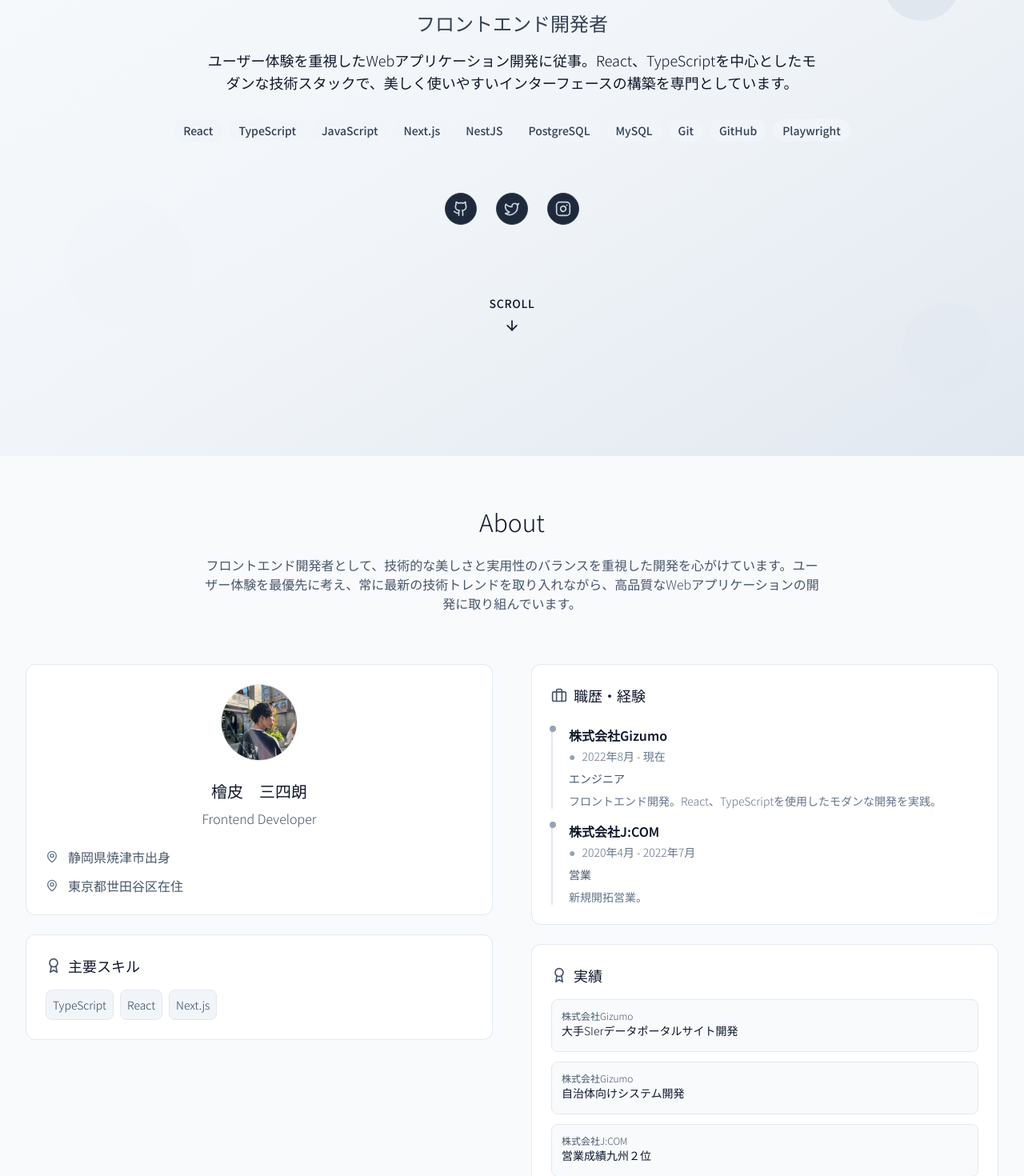
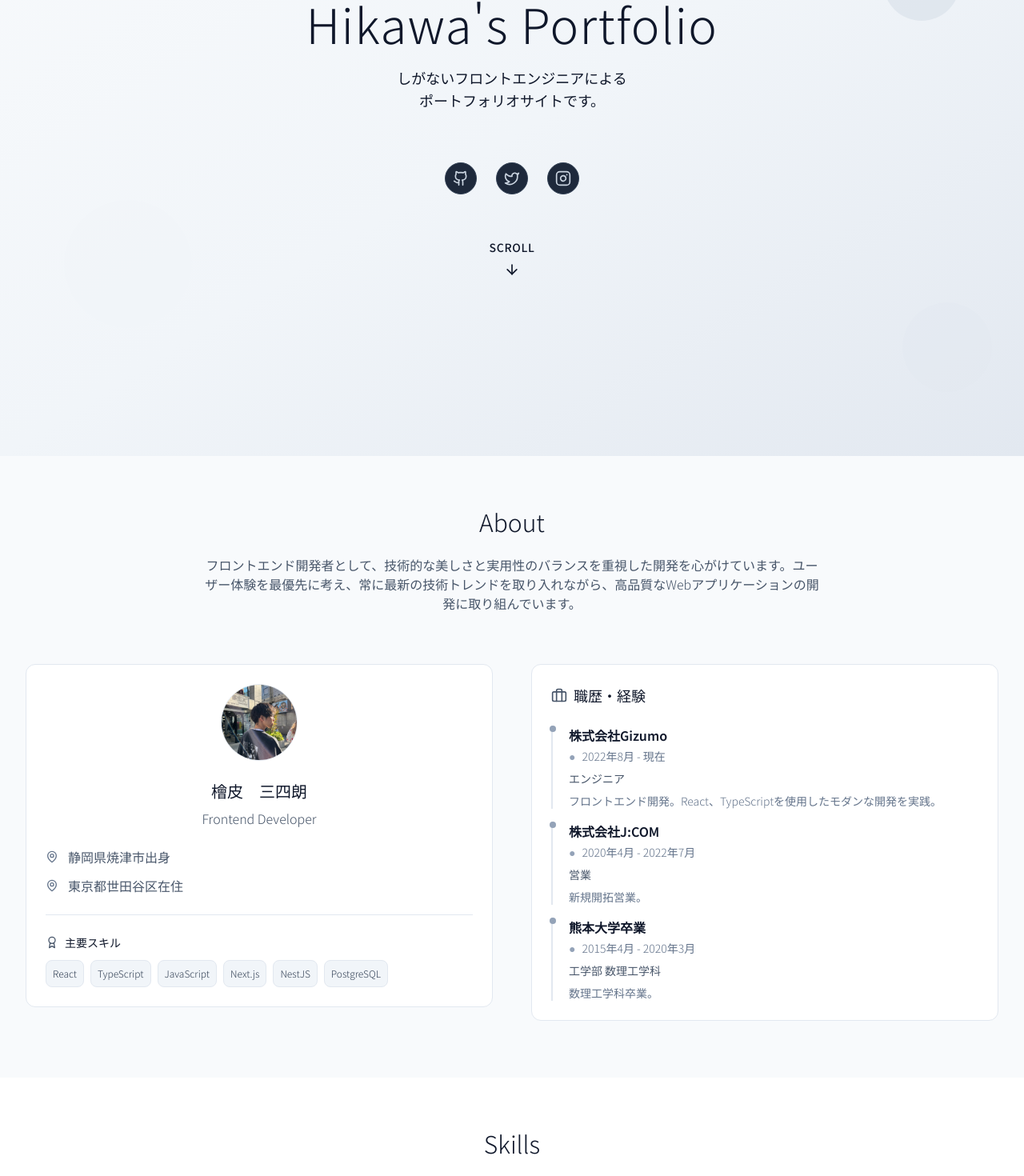
Before and after one commit to sanpicule/my-information, a React (Vite) app: page / in a window 1280 px wide. Shown: the part 230-1700 px from the top of the page at 80% size. Built offline with nearby package versions, Linux system fonts and the light colour scheme.

Commit message:
デザイン修正、UI/UX改善

```diff
--- a/src/App.tsx
+++ b/src/App.tsx
@@ -24,7 +24,7 @@ function App() {
         skills={skillNames}
         contact={profileData.contact}
       />
-      <About about={profileData.about} />
+      <About about={profileData.about} skills={profileData.skills} />
       <Skills skills={profileData.skills} />
       <Works projects={profileData.projects} />
       <Contact contact={profileData.contact} />
--- a/src/components/About.tsx
+++ b/src/components/About.tsx
@@ -22,11 +22,18 @@ interface AboutData {
   }[];
 }
 
+interface Skill {
+  name: string;
+  level: number;
+  category: string;
+}
+
 interface AboutProps {
   about: AboutData;
+  skills: Skill[];
 }
 
-const About = ({ about }: AboutProps) => {
+const About = ({ about, skills }: AboutProps) => {
   const containerVariants = {
     hidden: { opacity: 0 },
     visible: {
@@ -137,31 +144,45 @@ const About = ({ about }: AboutProps) => {
                     <span className="font-light">東京都世田谷区在住</span>
                   </motion.div>
                 </div>
-              </div>
-            </motion.div>
 
-            {/* Skills Preview */}
+                {/* Skills Section */}
                 <motion.div
-              className="p-6 bg-white border border-slate-200 rounded-xl"
-              variants={cardVariants}
+                  className="mt-6 pt-6 border-t border-slate-200"
+                  variants={itemVariants}
                 >
-              <h3 className="text-lg font-sans font-light text-slate-900 mb-4 flex items-center gap-2">
-                <Award className="w-5 h-5 text-slate-600" />
+                  <h4 className="text-sm font-sans font-light text-slate-900 mb-3 flex items-center gap-2">
+                    <Award className="w-4 h-4 text-slate-600" />
                     主要スキル
-              </h3>
+                  </h4>
                   <div className="flex flex-wrap gap-2">
-                {['TypeScript', 'React', 'Next.js'].map((skill, i) => (
+                    {skills && skills.length > 0 ? (
+                      skills.slice(0, 6).map((skill, i) => (
+                        <motion.span
+                          key={skill.name}
+                          className="text-xs rounded-lg font-light bg-slate-100 p-2 border border-slate-200 text-slate-700"
+                          custom={i}
+                          variants={skillTagVariants}
+                        >
+                          {skill.name}
+                        </motion.span>
+                      ))
+                    ) : (
+                      ['TypeScript', 'React', 'Next.js'].map((skill, i) => (
                         <motion.span
                           key={skill}
-                    className="text-sm rounded-lg font-light bg-slate-100 p-2 border border-slate-200 text-slate-700"
+                          className="text-xs rounded-lg font-light bg-slate-100 p-2 border border-slate-200 text-slate-700"
                           custom={i}
                           variants={skillTagVariants}
                         >
                           {skill}
                         </motion.span>
-                ))}
+                      ))
+                    )}
                   </div>
                 </motion.div>
+              </div>
+            </motion.div>
+
           </motion.div>
 
           {/* Work Experience */}
@@ -196,45 +217,6 @@ const About = ({ about }: AboutProps) => {
                 ))}
               </div>
             </motion.div>
-
-            {/* Project Highlights */}
-            <motion.div
-              className="mt-6 p-6 bg-white border border-slate-200 rounded-xl"
-              variants={cardVariants}
-            >
-              <h3 className="text-lg font-sans font-light text-slate-900 mb-4 flex items-center gap-2">
-                <Award className="w-5 h-5 text-slate-600" />
-                実績
-              </h3>
-
-              <div className="space-y-3">
-                <motion.div
-                  className="p-3 bg-slate-50 rounded-lg border border-slate-200"
-                  variants={itemVariants}
-                >
-                  <p className="text-slate-600 text-xs font-light">株式会社Gizumo</p>
-                  <h4 className="font-sans font-light text-slate-900 mb-1 text-sm">
-                    大手SIerデータポータルサイト開発
-                  </h4>
-                </motion.div>
-
-                <motion.div
-                  className="p-3 bg-slate-50 rounded-lg border border-slate-200"
-                  variants={itemVariants}
-                >
-                  <p className="text-slate-600 text-xs font-light">株式会社Gizumo</p>
-                  <h4 className="font-sans font-light text-slate-900 mb-1 text-sm">自治体向けシステム開発</h4>
-                </motion.div>
-
-                <motion.div
-                  className="p-3 bg-slate-50 rounded-lg border border-slate-200"
-                  variants={itemVariants}
-                >
-                  <p className="text-slate-600 text-xs font-light">株式会社J:COM</p>
-                  <h4 className="font-sans font-light text-slate-900 mb-1 text-sm">営業成績九州２位</h4>
-                </motion.div>
-              </div>
-            </motion.div>
           </motion.div>
         </div>
       </motion.div>
--- a/src/components/Hero.tsx
+++ b/src/components/Hero.tsx
@@ -49,42 +49,19 @@ const Hero = ({ name, title, introduction, skills, contact }: HeroProps) => {
           {/* Portfolio Title */}
           <motion.div className="mb-12">
             <h1 className="text-3xl sm:text-4xl md:text-5xl lg:text-6xl font-sans text-slate-900 mb-6 tracking-wide font-light">
-            {name}
+              Hikawa's Portfolio
             </h1>
-
-            <motion.h2
-              className="text-lg sm:text-xl md:text-2xl text-slate-700 mb-4 font-medium"
-              style={{ fontFamily: 'Noto Sans JP, sans-serif' }}
-            >
-              {title}
-            </motion.h2>
-
             <motion.p
               className="text-sm sm:text-base md:text-lg text-slate-900 max-w-3xl mx-auto font-light leading-relaxed font-sans"
               style={{ fontFamily: 'Noto Sans JP, sans-serif' }}
             >
-              {introduction}
+              しがないフロントエンジニアによる<br></br>ポートフォリオサイトです。
             </motion.p>
-
-            {/* Skills */}
-            <motion.div className="mt-8 flex flex-wrap justify-center gap-2">
-              {skills.map((skill, index) => (
-                <motion.span
-                  key={index}
-                  className="px-3 py-1 bg-slate-100 text-slate-700 rounded-full text-sm font-medium"
-                  initial={{ opacity: 0, y: 20 }}
-                  animate={{ opacity: 1, y: 0 }}
-                  transition={{ delay: 0.5 + index * 0.1 }}
-                >
-                  {skill}
-                </motion.span>
-              ))}
-            </motion.div>
           </motion.div>
 
           {/* Social Links */}
           <motion.div
-            className="flex justify-center space-x-6 mt-16"
+            className="flex justify-center space-x-6 mt-4 md:mt-16"
           >
             {contact.github && (
               <motion.a
@@ -126,7 +103,7 @@ const Hero = ({ name, title, introduction, skills, contact }: HeroProps) => {
 
           {/* Scroll Indicator */}
           <motion.div
-            className="mt-20"
+            className="mt-12"
           >
             <motion.div
               className="inline-flex flex-col items-center text-slate-900 transition-colors duration-300 cursor-pointer"
--- a/src/components/Works.tsx
+++ b/src/components/Works.tsx
@@ -162,7 +162,7 @@ const Works = ({ projects }: WorksProps) => {
                 >
                   <div className="p-6">
                     <h3
-                      className="text-xl font-sans font-light text-slate-900 mb-3 group-hover:text-slate-700 transition-colors duration-300 cursor-pointer"
+                      className="text-xl font-sans font-medium text-slate-900 mb-3 group-hover:text-slate-700 transition-colors duration-300 cursor-pointer"
                       onClick={() => openModal(project)}
                     >
                       {project.title}
@@ -238,7 +238,7 @@ const Works = ({ projects }: WorksProps) => {
                 >
                   <div className="p-6">
                     <h3
-                      className="text-xl font-sans font-light text-slate-900 mb-3 group-hover:text-slate-700 transition-colors duration-300 cursor-pointer"
+                      className="text-xl font-sans font-medium text-slate-900 mb-3 group-hover:text-slate-700 transition-colors duration-300 cursor-pointer"
                       onClick={() => openModal(project)}
                     >
                       {project.title}
--- a/src/lib/data.ts
+++ b/src/lib/data.ts
@@ -131,6 +131,12 @@ export const profileData: Profile = {
         position: '営業',
         period: '2020年4月 - 2022年7月',
         description: '新規開拓営業。'
+      },
+      {
+        company: '熊本大学卒業',
+        position: '工学部 数理工学科',
+        period: '2015年4月 - 2020年3月',
+        description: '数理工学科卒業。'
       }
     ],
     education: [
```
Lines whose indentation alone changed are shown as unchanged.
